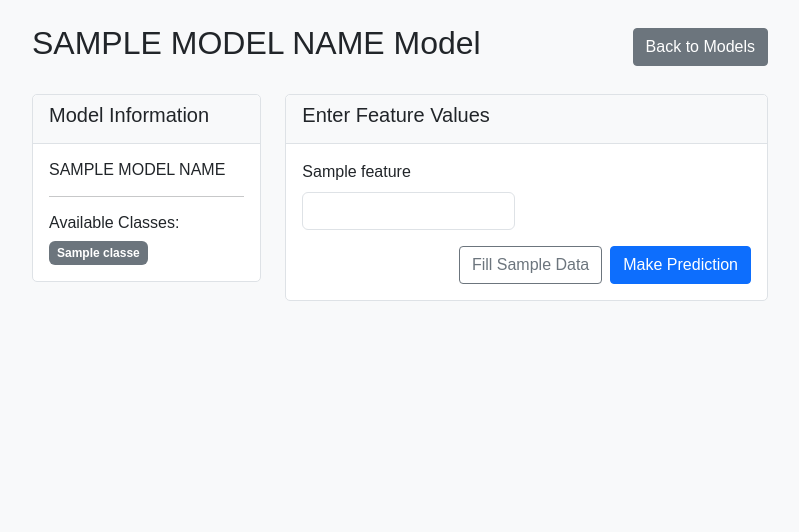
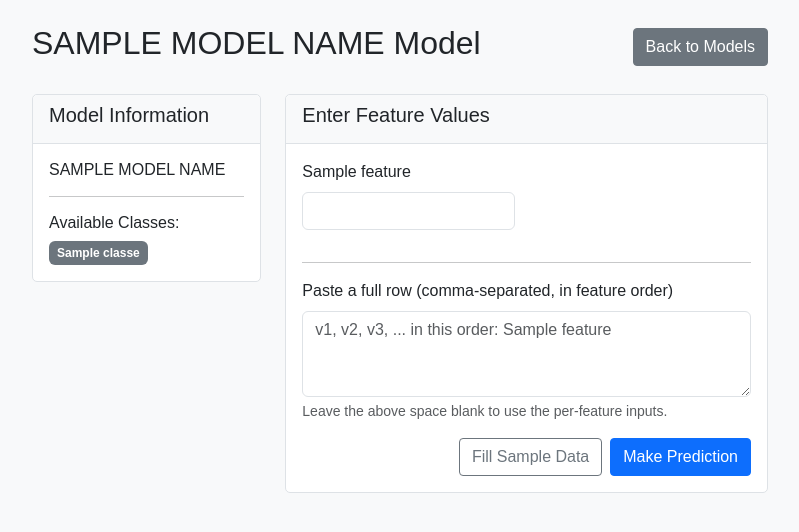
Before and after one commit to connor-ford/CS4485-T2-IDS-Project, a Flask app: template frontend/templates/model_config.html in a window 1280 px wide. Shown: the part 56-588 px from the top of the page, without its empty margins (240-1039 px from the left). Run offline with Flask 3, Linux system fonts and the light colour scheme; the template is opened without the code that fills it: most values are stand-ins (such as "Sample title", 1, 10 or a date in 2020).

Commit message:
changed to be able to paste a row

```diff
--- a/frontend/app.py
+++ b/frontend/app.py
@@ -26,27 +26,41 @@ def get_backend_data(endpoint):
 def post_backend_data(endpoint, data):
     """Helper function to post data to backend API"""
     try:
-        response = requests.post(f"{BACKEND_URL}{endpoint}",
-                               json=data,
-                               headers={'Content-Type': 'application/json'},
-                               timeout=10)
+        response = requests.post(
+            f"{BACKEND_URL}{endpoint}",
+            json=data,
+            headers={'Content-Type': 'application/json'},
+            timeout=10
+        )
         response.raise_for_status()
         return response.json()
     except requests.exceptions.RequestException as e:
         flash(f"Error connecting to backend: {str(e)}", 'error')
         return None
 
+# normalize /logs response so everywhere gets a list of dicts
+def get_logs_list():
+    logs_data = get_backend_data('/logs')
+    if isinstance(logs_data, dict):
+        return logs_data.get('logs', []) or []
+    elif isinstance(logs_data, list):
+        return logs_data
+    return []
+
 @app.route('/')
 def index():
-    """Welcome screen with model selection"""
-    # Get available models from backend
+    """Welcome screen with model selection + previous executions"""
     health_data = get_backend_data('/health')
     if not health_data:
-        return render_template('error.html',
-                             error="Unable to connect to backend service")
+        return render_template(
+            'error.html',
+            error="Unable to connect to backend service"
+        )
 
     models = health_data.get('models', [])
-    return render_template('index.html', models=models)
+    executions = get_logs_list()
+
+    return render_template('index.html', models=models, executions=executions)
 
 @app.route('/model/<model_name>')
 def model_config(model_name):
@@ -54,8 +68,10 @@ def model_config(model_name):
     # Get schema information
     schema_data = get_backend_data('/schema')
     if not schema_data:
-        return render_template('error.html',
-                             error="Unable to get model schema")
+        return render_template(
+            'error.html',
+            error="Unable to get model schema"
+        )
 
     # Model-specific parameters from config
     model_params = {
@@ -88,34 +104,68 @@ def model_config(model_name):
 
     params = model_params.get(model_name, {})
 
-    return render_template('model_config.html',
-                         model_name=model_name,
-                         features=features,
-                         classes=classes,
-                         parameters=params)
+    return render_template(
+        'model_config.html',
+        model_name=model_name,
+        features=features,
+        classes=classes,
+        parameters=params
+    )
 
 @app.route('/predict', methods=['POST'])
 def predict():
     """Handle prediction requests"""
     model_name = request.form.get('model_name')
+
+    # Get schema information (for feature order + classes)
+    schema_data = get_backend_data('/schema')
+    if not schema_data:
+        flash("Unable to get model schema from backend", 'error')
+        return redirect(url_for('model_config', model_name=model_name))
+
+    features = schema_data.get('features', [])
+    classes = schema_data.get('classes', [])
     inputs = {}
 
-    # Extract feature values from form
-    for key, value in request.form.items():
-        if key != 'model_name' and key.startswith('feature_'):
-            feature_name = key.replace('feature_', '')
+    # Check if user pasted a full row
+    row_input = (request.form.get('row_input') or '').strip()
+    if row_input:
+        raw_values = [v.strip() for v in row_input.split(',')]
+        if len(raw_values) < len(features):
+            flash(
+                f"Pasted row has {len(raw_values)} values but model expects {len(features)} features.",
+                'error'
+            )
+            return redirect(url_for('model_config', model_name=model_name))
+
+        for feat, val in zip(features, raw_values):
             try:
-                inputs[feature_name] = float(value)
+                inputs[feat] = float(val)
             except ValueError:
-                flash(f"Invalid value for {feature_name}: {value}", 'error')
+                flash(f"Invalid numeric value for {feat}: {val}", 'error')
                 return redirect(url_for('model_config', model_name=model_name))
+    else:
+        # per-field
+        for key, value in request.form.items():
+            if key != 'model_name' and key.startswith('feature_'):
+                feature_name = key.replace('feature_', '')
+                if value.strip() == '':
+                    continue  # allow blanks
+                try:
+                    inputs[feature_name] = float(value)
+                except ValueError:
+                    flash(f"Invalid value for {feature_name}: {value}", 'error')
+                    return redirect(url_for('model_config', model_name=model_name))
+
+    if not inputs:
+        flash("No input values provided.", 'error')
+        return redirect(url_for('model_config', model_name=model_name))
 
     # Make prediction request to backend
     prediction_data = {
         'model': model_name,
         'inputs': inputs
     }
-
     result = post_backend_data('/predict', prediction_data)
     if result is None:
         return redirect(url_for('model_config', model_name=model_name))
@@ -124,26 +174,24 @@ def predict():
         flash(f"Prediction error: {result['error']}", 'error')
         return redirect(url_for('model_config', model_name=model_name))
 
-    # Get classes from backend schema
-    schema_data = get_backend_data('/schema')
-    logs = get_backend_data('/logs')
-    comparisons = []
-    for log in logs:
-        if log['model_name'] == model_name:
-            comparisons.append(log)
-    classes = schema_data.get('classes', []) if schema_data else []
-    return render_template('prediction_result.html',
-                         model_name=model_name,
-                         prediction=result['prediction'],
-                         meta=result.get('meta', {}),
-                         classes=classes,
-                         comparisons=comparisons,
-                         filter_date='')
+    # Get logs for comparison, using normalized helper
+    logs_list = get_logs_list()
+    comparisons = [log for log in logs_list if log.get('model_name') == model_name]
+
+    return render_template(
+        'prediction_result.html',
+        model_name=model_name,
+        prediction=result['prediction'],
+        meta=result.get('meta', {}),
+        classes=classes,
+        comparisons=comparisons,
+        filter_date=''
+    )
 
 @app.route('/api/logs', methods=['GET'])
 def api_logs():
     """API endpoint to get all prediction logs"""
-    logs = get_backend_data('/logs') or []
+    logs = get_logs_list()
     return jsonify(logs)
 
 @app.route('/api/schema', methods=['GET'])
@@ -169,7 +217,6 @@ def api_predict():
     if not inputs or not isinstance(inputs, dict):
         return jsonify({"error": "Inputs object is required"}), 400
 
-    # Make prediction request to backend
     prediction_data = {
         'model': model_name,
         'inputs': inputs
--- a/frontend/templates/model_config.html
+++ b/frontend/templates/model_config.html
@@ -50,6 +50,7 @@
                         <form method="POST" action="{{ url_for('predict') }}">
                             <input type="hidden" name="model_name" value="{{ model_name }}">
 
+                            <!-- per-feature inputs  -->
                             <div class="row">
                                 {% for feature in features %}
                                 <div class="col-md-6 mb-3">
@@ -60,10 +61,26 @@
                                            class="form-control"
                                            id="feature_{{ feature }}"
                                            name="feature_{{ feature }}"
-                                           step="any"
-                                           required>
+                                           step="any">
                                 </div>
                                 {% endfor %}
+                            </div>
+
+                            <hr>
+
+                            <!-- paste a full CSV row -->
+                            <div class="mb-3">
+                                <label for="row_input" class="form-label">
+                                    Paste a full row (comma-separated, in feature order)
+                                </label>
+                                <textarea class="form-control"
+                                          id="row_input"
+                                          name="row_input"
+                                          rows="3"
+                                          placeholder="v1, v2, v3, ... in this order: {{ features|join(', ') }}"></textarea>
+                                <div class="form-text">
+                                    Leave the above space blank to use the per-feature inputs.
+                                </div>
                             </div>
 
                             <div class="d-flex justify-content-end gap-2">
@@ -103,7 +120,11 @@ function fillSampleData() {
         }
     });
 
-    // Sample data filled successfully
+    // clear pasted row if we auto-fill sample data
+    const rowInput = document.getElementById('row_input');
+    if (rowInput) {
+        rowInput.value = '';
+    }
 }
 </script>
 {% endblock %}
```
Also changed, not shown: 1 other file.
